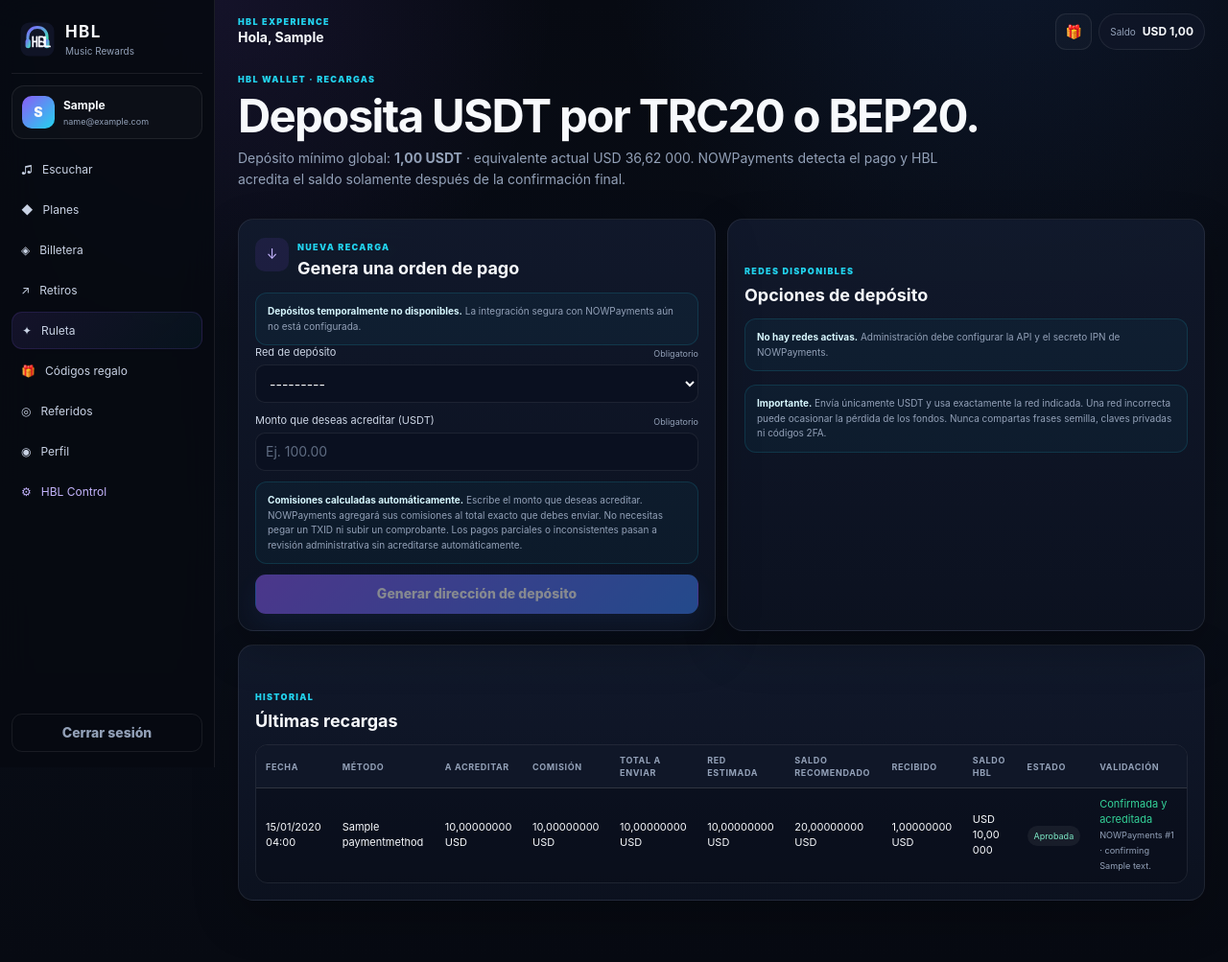
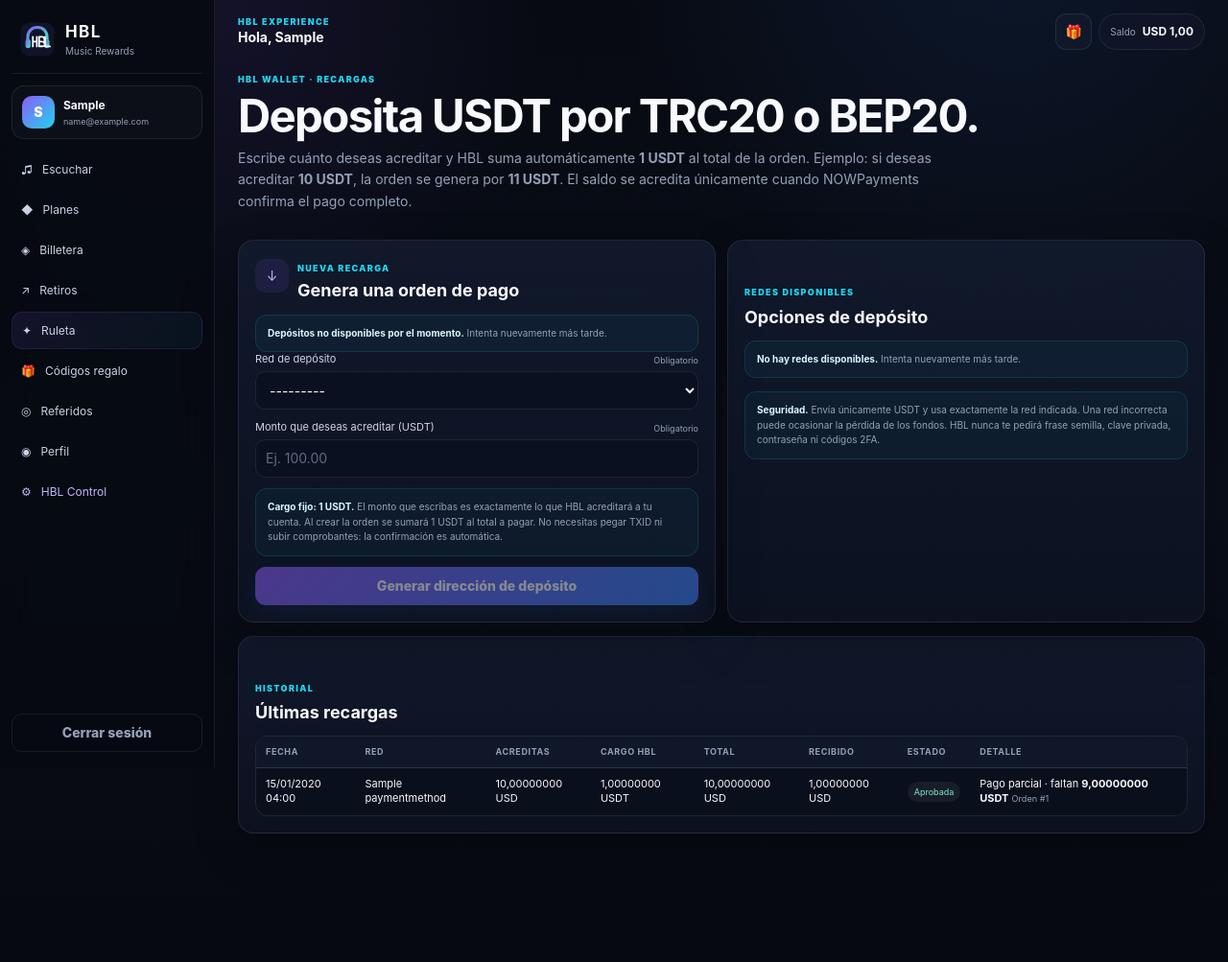
Before and after one commit to victorpavon2908-gif/hlb, a Django app: page /billetera/ in a window 1280 px wide. Shown: the whole page at 96% size. After the commit the page ends 869 px from the top, so only its background shows below. Run offline with Django 5.2, Linux system fonts and the light colour scheme; a user stored in the database is signed in; data comes from the database, SQL or seed files in the repository; tables that the repository leaves empty hold one stand-in row (values such as "Sample post"); parts of the project's set-up code (start-up, migrations or seed data) failed here and were passed over.

Commit message:
Clean wallet UI and explain fixed 1 USDT charge

```diff
--- a/hbl_core/templates/hbl/wallet.html
+++ b/hbl_core/templates/hbl/wallet.html
@@ -5,18 +5,11 @@
   <span class="eyebrow">HBL WALLET · RECARGAS</span>
   <h1>Deposita USDT por TRC20 o BEP20.</h1>
   <p>
-    Depósito mínimo global: <b>{{ minimum_deposit_usdt }} USDT</b> · equivalente actual
-    {{ config.base_currency_symbol }} {{ minimum_deposit_nio }} {{ config.base_currency_code }}.
-    NOWPayments detecta el pago y HBL acredita el saldo solamente después de la confirmación final.
+    Escribe cuánto deseas acreditar y HBL suma automáticamente <b>1 USDT</b> al total de la orden.
+    Ejemplo: si deseas acreditar <b>10 USDT</b>, la orden se genera por <b>11 USDT</b>.
+    El saldo se acredita únicamente cuando NOWPayments confirma el pago completo.
   </p>
 </section>
-
-{% if nowpayments_test_mode %}
-<div class="form-policy space-bottom">
-  <b>Modo de prueba activo.</b>
-  El mínimo temporal de HBL es {{ minimum_deposit_usdt }} USDT. NOWPayments puede aplicar un mínimo propio superior según la red y sus comisiones actuales.
-</div>
-{% endif %}
 
 {% if active_payment %}
 <section class="panel glass-card space-bottom">
@@ -24,40 +17,50 @@
     <div class="panel-icon">₮</div>
     <div><span class="eyebrow">ORDEN ACTIVA</span><h2>Completa tu depósito</h2></div>
   </div>
-  <div class="form-policy">
-    <b>Envía exactamente {{ active_payment.payment_amount }} USDT por {{ active_payment.payment_method.network }}.</b>
-    Ese total incluye la comisión estimada por NOWPayments. No uses otra moneda ni otra red.
-    La comisión que cobre tu propia billetera por enviar debe pagarse aparte: la dirección debe recibir el total exacto indicado.
+
+  {% if active_payment.is_partial_payment %}
+  <div class="form-policy space-bottom">
+    <b>Pago parcial recibido.</b>
+    Hemos recibido {{ active_payment.provider_actual_paid|default:'0' }} USDT y faltan
+    <strong>{{ active_payment.remaining_payment }} USDT</strong> para completar esta orden.
+    Envía el faltante a la misma dirección y HBL seguirá verificando el pago automáticamente.
   </div>
+  {% endif %}
+
   <div class="method-card rich-method">
     <div class="method-icon">↓</div>
     <div>
-      <strong>Total a enviar: {{ active_payment.payment_amount }} USDT</strong>
-      <span>Monto a acreditar: {{ active_payment.provider_price_amount }} USDT</span>
-      <span>Comisión estimada: {{ active_payment.provider_fee_amount }} USDT</span>
-      <label for="sender-network-fee"><small>Comisión que muestra tu billetera/red (estimada)</small></label>
-      <input
-        id="sender-network-fee"
-        class="mini-input"
-        type="number"
-        min="0"
-        step="0.00000001"
-        value="{{ active_payment.sender_network_fee_estimate }}"
-        inputmode="decimal"
-      >
-      <strong>
-        Saldo mínimo recomendado en tu billetera:
-        <span id="wallet-balance-required" data-pay-amount="{{ active_payment.payment_amount }}">{{ active_payment.wallet_balance_required }}</span> USDT
-      </strong>
-      <small>Si tu billetera muestra otra tarifa, escríbela arriba. La dirección siempre debe recibir {{ active_payment.payment_amount }} USDT.</small>
-      {% if active_payment.provider_actual_paid %}<span>Recibido por NOWPayments: {{ active_payment.provider_actual_paid }} USDT</span>{% endif %}
-      <span>{{ active_payment.payment_method.label }} · NOWPayments #{{ active_payment.provider_payment_id }}</span>
+      <strong>Total exacto a enviar: {{ active_payment.payment_amount }} USDT</strong>
+      <span>Monto que se acreditará: {{ active_payment.provider_price_amount }} USDT</span>
+      <span>Cargo fijo HBL: {{ usdt_operation_fee }} USDT</span>
+      {% if active_payment.provider_actual_paid %}
+      <span>Recibido hasta ahora: {{ active_payment.provider_actual_paid }} USDT</span>
+      {% endif %}
+      <span>{{ active_payment.payment_method.label }} · Orden #{{ active_payment.provider_payment_id }}</span>
       <code id="active-payment-address">{{ active_payment.pay_address }}</code>
       <button class="secondary-btn" type="button" data-copy="#active-payment-address" style="width:max-content;min-height:32px;padding:6px 10px;margin-top:5px">
         Copiar dirección
       </button>
-      <small>Estado del proveedor: {{ active_payment.provider_status|default:'waiting' }}</small>
+      <small>
+        {% if active_payment.provider_status == 'partially_paid' %}
+          Pago parcial detectado · completa el faltante.
+        {% elif active_payment.provider_status == 'waiting' %}
+          Esperando que llegue el pago.
+        {% elif active_payment.provider_status == 'confirming' or active_payment.provider_status == 'confirmed' %}
+          Pago detectado · esperando confirmaciones de la red.
+        {% elif active_payment.provider_status == 'sending' %}
+          Confirmación final en proceso.
+        {% else %}
+          Verificación automática en curso.
+        {% endif %}
+      </small>
     </div>
+  </div>
+
+  <div class="form-policy space-top">
+    <b>Importante.</b>
+    La dirección debe recibir el total exacto indicado arriba. Tu billetera puede cobrar su propia comisión de red por separado;
+    esa comisión no debe restarse del monto que llega a la dirección de pago.
   </div>
 </section>
 {% endif %}
@@ -71,8 +74,8 @@
 
     {% if not nowpayments_ready %}
     <div class="form-policy">
-      <b>Depósitos temporalmente no disponibles.</b>
-      La integración segura con NOWPayments aún no está configurada.
+      <b>Depósitos no disponibles por el momento.</b>
+      Intenta nuevamente más tarde.
     </div>
     {% endif %}
 
@@ -91,8 +94,9 @@
       {% endfor %}
 
       <div class="form-policy">
-        <b>Comisiones calculadas automáticamente.</b>
-        Escribe el monto que deseas acreditar. NOWPayments agregará sus comisiones al total exacto que debes enviar. No necesitas pegar un TXID ni subir un comprobante. Los pagos parciales o inconsistentes pasan a revisión administrativa sin acreditarse automáticamente.
+        <b>Cargo fijo: 1 USDT.</b>
+        El monto que escribas es exactamente lo que HBL acreditará a tu cuenta. Al crear la orden se sumará 1 USDT al total a pagar.
+        No necesitas pegar TXID ni subir comprobantes: la confirmación es automática.
       </div>
 
       <button class="primary-btn glow-btn" type="submit" {% if not nowpayments_ready %}disabled{% endif %}>Generar dirección de depósito</button>
@@ -111,24 +115,24 @@
         <strong>{{ method.label }}</strong>
         <span>{{ method.currency }} · {{ method.network }}</span>
         <small>
-          Mín. {{ method.min_amount }} {{ method.currency }}
-          {% if method.max_amount > 0 %} · Máx. {{ method.max_amount }} {{ method.currency }}{% endif %}
-          · detección automática · revisión manual disponible
+          Mínimo a acreditar: {{ method.min_amount }} {{ method.currency }}
+          {% if method.max_amount > 0 %} · Máximo: {{ method.max_amount }} {{ method.currency }}{% endif %}
+          · HBL suma 1 USDT al total
         </small>
         {% if method.instructions %}<p>{{ method.instructions }}</p>{% endif %}
       </div>
     </div>
     {% empty %}
     <div class="form-policy">
-      <b>No hay redes activas.</b>
-      Administración debe configurar la API y el secreto IPN de NOWPayments.
+      <b>No hay redes disponibles.</b>
+      Intenta nuevamente más tarde.
     </div>
     {% endfor %}
 
     <div class="form-policy space-top">
-      <b>Importante.</b>
+      <b>Seguridad.</b>
       Envía únicamente USDT y usa exactamente la red indicada. Una red incorrecta puede ocasionar la pérdida de los fondos.
-      Nunca compartas frases semilla, claves privadas ni códigos 2FA.
+      HBL nunca te pedirá frase semilla, clave privada, contraseña ni códigos 2FA.
     </div>
   </section>
 </div>
@@ -141,39 +145,43 @@
   <div class="table-wrap">
     <table>
       <thead>
-        <tr><th>Fecha</th><th>Método</th><th>A acreditar</th><th>Comisión</th><th>Total a enviar</th><th>Red estimada</th><th>Saldo recomendado</th><th>Recibido</th><th>Saldo HBL</th><th>Estado</th><th>Validación</th></tr>
+        <tr><th>Fecha</th><th>Red</th><th>Acreditas</th><th>Cargo HBL</th><th>Total</th><th>Recibido</th><th>Estado</th><th>Detalle</th></tr>
       </thead>
       <tbody>
         {% for dep in deposits %}
         <tr>
           <td>{{ dep.submitted_at|date:'d/m/Y H:i' }}</td>
           <td>{{ dep.payment_method.label }}</td>
-          <td>{% if dep.provider_payment_id %}{{ dep.provider_price_amount }}{% else %}{{ dep.payment_amount }}{% endif %} {{ dep.payment_currency }}</td>
-          <td>{% if dep.provider_payment_id %}{{ dep.provider_fee_amount }} {{ dep.payment_currency }}{% else %}—{% endif %}</td>
+          <td>{{ dep.provider_price_amount|default:dep.payment_amount }} {{ dep.payment_currency }}</td>
+          <td>{% if dep.provider_payment_id %}{{ dep.operation_fee_usdt }} USDT{% else %}—{% endif %}</td>
           <td>{{ dep.payment_amount }} {{ dep.payment_currency }}</td>
-          <td>{% if dep.provider_payment_id %}{{ dep.sender_network_fee_estimate }} {{ dep.payment_currency }}{% else %}—{% endif %}</td>
-          <td>{% if dep.provider_payment_id %}{{ dep.wallet_balance_required }} {{ dep.payment_currency }}{% else %}{{ dep.payment_amount }} {{ dep.payment_currency }}{% endif %}</td>
-          <td>{% if dep.provider_actual_paid %}{{ dep.provider_actual_paid }} {{ dep.payment_currency }}{% elif dep.provider_payment_id %}<span class="muted">Sin informar</span>{% else %}—{% endif %}</td>
-          <td>{{ config.base_currency_symbol }} {{ dep.amount }} {{ config.base_currency_code }}</td>
+          <td>
+            {% if dep.provider_actual_paid %}
+              {{ dep.provider_actual_paid }} {{ dep.payment_currency }}
+            {% elif dep.provider_payment_id %}
+              <span class="muted">Pendiente</span>
+            {% else %}—{% endif %}
+          </td>
           <td><span class="status {{ dep.status }}">{{ dep.get_status_display }}</span></td>
           <td>
-            {% if dep.status == 'processing' %}
-              <span class="muted">Esperando confirmación final de NOWPayments</span>
+            {% if dep.is_partial_payment %}
+              <span>Pago parcial · faltan <b>{{ dep.remaining_payment }} USDT</b></span>
+            {% elif dep.status == 'processing' %}
+              <span class="muted">Esperando confirmación automática</span>
             {% elif dep.status == 'pending' %}
-              <span class="muted">Revisión manual requerida</span>
+              <span class="muted">Verificación de seguridad en curso</span>
             {% elif dep.status == 'approved' %}
               <span class="positive">Confirmada y acreditada</span>
             {% elif dep.status == 'rejected' %}
-              <span class="negative">Rechazada, sin acreditar</span>
+              <span class="negative">No acreditada</span>
             {% elif dep.status == 'expired' %}
               <span class="muted">Orden expirada</span>
             {% endif %}
-            {% if dep.provider_payment_id %}<small class="muted">NOWPayments #{{ dep.provider_payment_id }} · {{ dep.provider_status }}</small>{% endif %}
-            {% if dep.notes %}<small class="muted">{{ dep.notes|truncatechars:150 }}</small>{% endif %}
+            {% if dep.provider_payment_id %}<small class="muted">Orden #{{ dep.provider_payment_id }}</small>{% endif %}
           </td>
         </tr>
         {% empty %}
-        <tr><td colspan="11">Sin recargas.</td></tr>
+        <tr><td colspan="8">Todavía no tienes recargas.</td></tr>
         {% endfor %}
       </tbody>
     </table>
@@ -184,18 +192,6 @@
 {% block scripts %}
 <script>
 document.addEventListener('DOMContentLoaded', () => {
-  const networkFeeInput = document.getElementById('sender-network-fee');
-  const walletBalance = document.getElementById('wallet-balance-required');
-  if (networkFeeInput && walletBalance) {
-    const payAmount = Number(walletBalance.dataset.payAmount || 0);
-    const updateWalletBalance = () => {
-      const networkFee = Math.max(0, Number(networkFeeInput.value || 0));
-      walletBalance.textContent = (payAmount + networkFee).toFixed(8);
-    };
-    networkFeeInput.addEventListener('input', updateWalletBalance);
-    updateWalletBalance();
-  }
-
   const url = "{% url 'hbl_crypto_recheck' %}";
   let attempts = 0;
   const maxAttempts = 36;
```
